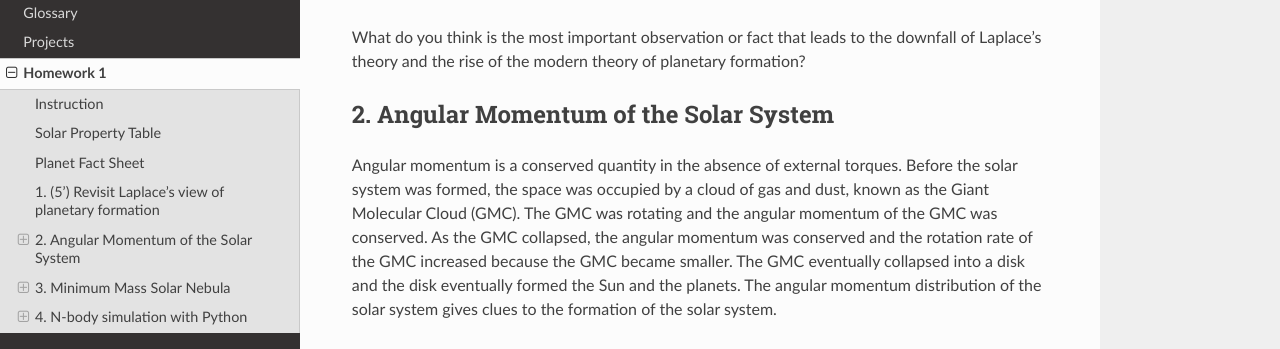
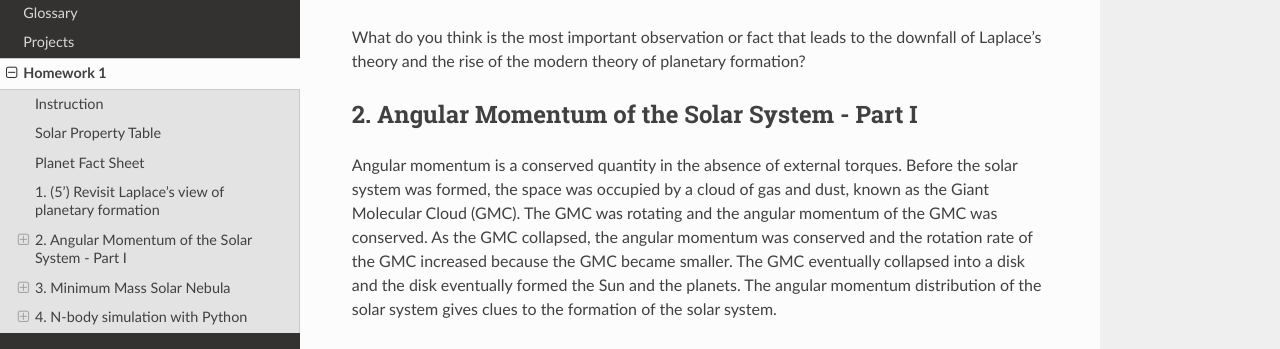
Before and after one commit to chengcli/space405, a Sphinx documentation site: the page built from doc/hw1.rst, in a window 1280 px wide and 900 px high, scrolled down 1692 px. Shown: the part 162-511 px from the top of the window. Built offline with Sphinx 7.4.7 and the Read the Docs theme 2.0.0, drawn with Linux system fonts in a browser that asks for light colours; pages that are not in the unit, such as notebooks, are missing from menus.

Commit message:
finalize hw1

```diff
--- a/doc/hw1.rst
+++ b/doc/hw1.rst
@@ -109,8 +109,8 @@ hypothetical theory using the knowledge in the 18th century?
 What do you think is the most important observation or fact that leads to the downfall
 of Laplace's theory and the rise of the modern theory of planetary formation?
 
-2. Angular Momentum of the Solar System
----------------------------------------
+2. Angular Momentum of the Solar System - Part I
+------------------------------------------------
 
 Angular momentum is a conserved quantity in the absence of external torques.
 Before the solar system was formed, the space was occupied by a cloud of gas and
```
Also changed, not shown: 1 other file.
